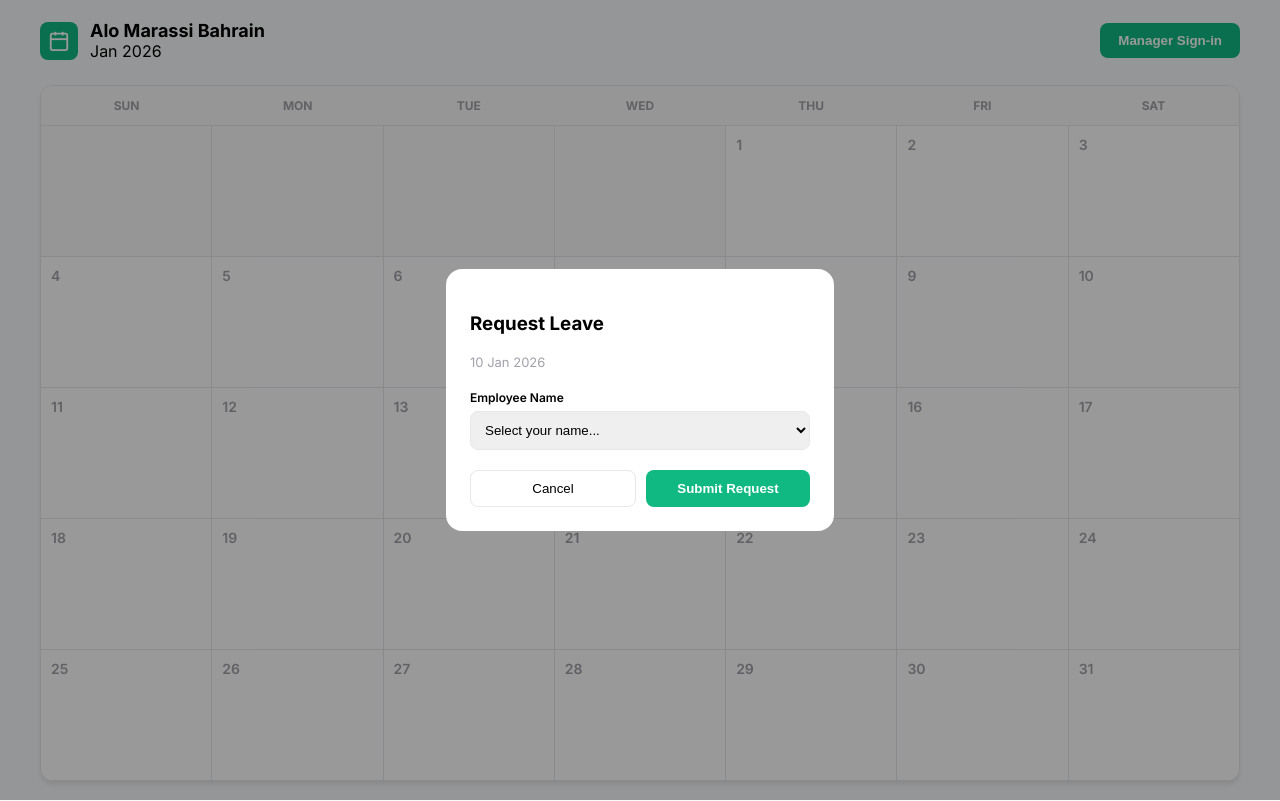
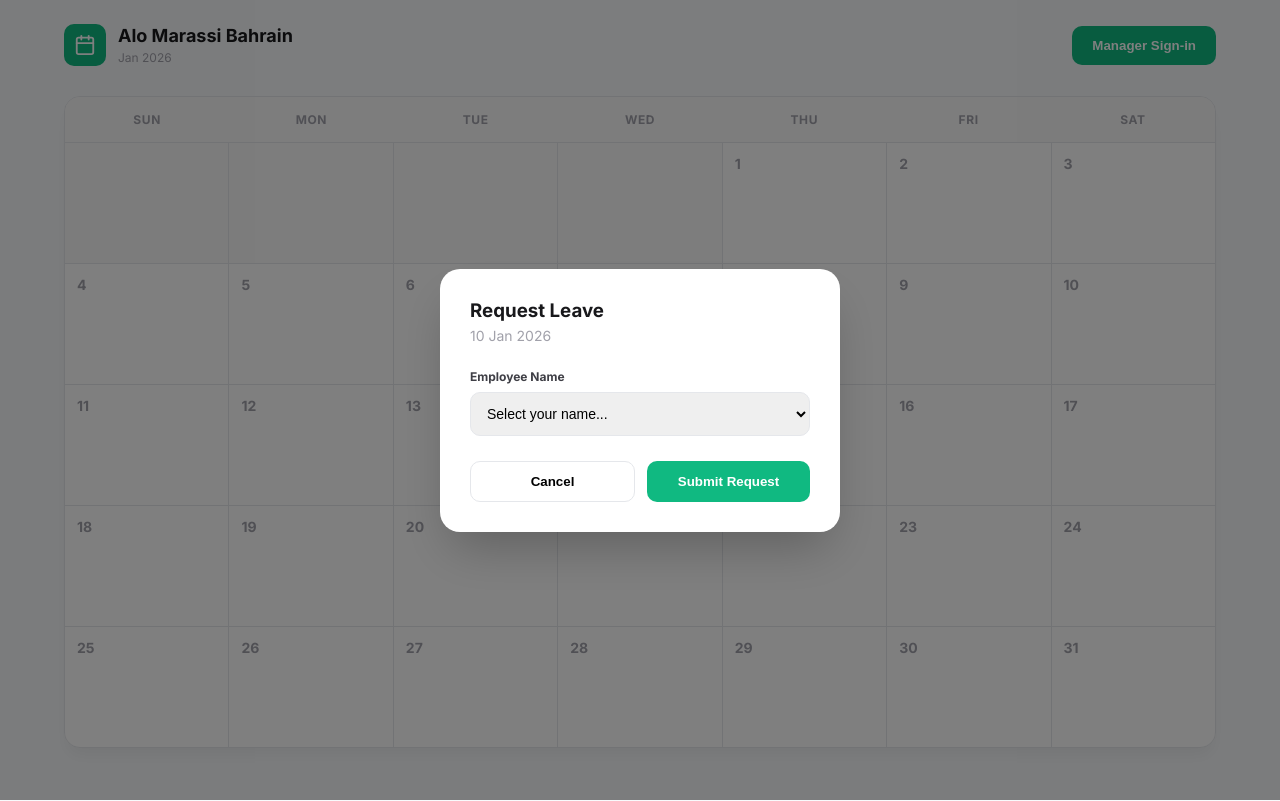
Before and after one commit to alkhayyal2201/alo, a plain HTML site: page index.html in a window 1280 px wide. Both pictures are taken after a click on the element "10". Drawn offline with Linux system fonts and the light colour scheme.

Commit message:
initial commit 99

```diff
--- a/app.js
+++ b/app.js
@@ -15,7 +15,7 @@ function renderCalendar() {
   const firstDay = new Date(year, month, 1).getDay();
   const daysInMonth = new Date(year, month + 1, 0).getDate();
 
-  // Padding for start of month
+  // Padding for empty days at start of month
   for (let i = 0; i < firstDay; i++) {
     const empty = document.createElement('div');
     empty.className = 'calendar-day empty';
@@ -28,12 +28,14 @@ function renderCalendar() {
     dayBox.className = 'calendar-day';
     dayBox.innerHTML = `<span class="day-num">${d}</span>`;
 
+    // Filter and show leaves for this day
     const dayLeaves = allLeaves.filter(l => l.day === d && l.month === month);
     dayLeaves.forEach(leave => {
       const chip = document.createElement('div');
       chip.className = `leave-chip chip-${leave.status}`;
       chip.innerHTML = `<strong>${leave.name}</strong> <span class="status-label">${leave.status}</span>`;
 
+      // If manager is logged in, allow them to click to approve/reject
       if (currentUser) {
         chip.classList.add('manager-view');
         chip.onclick = (e) => {
@@ -85,14 +87,22 @@ function handleManagerAction(leaveId) {
   renderCalendar();
 }
 
-// Auth Logic
+// Netlify Identity Handlers
 function updateUI(user) {
   currentUser = user;
-  document.getElementById('manager-info').classList.toggle('hidden', !user);
-  document.getElementById('login-btn').classList.toggle('hidden', !!user);
-  document.getElementById('logout-btn').classList.toggle('hidden', !user);
+  const managerInfo = document.getElementById('manager-info');
+  const loginBtn = document.getElementById('login-btn');
+  const logoutBtn = document.getElementById('logout-btn');
+
   if (user) {
+    managerInfo.classList.remove('hidden');
+    loginBtn.classList.add('hidden');
+    logoutBtn.classList.remove('hidden');
     document.getElementById('user-name').textContent = user.user_metadata?.full_name || "Manager";
+  } else {
+    managerInfo.classList.add('hidden');
+    loginBtn.classList.remove('hidden');
+    logoutBtn.classList.add('hidden');
   }
   renderCalendar();
 }
--- a/index.html
+++ b/index.html
@@ -15,7 +15,7 @@
     <header class="topbar">
       <div class="brand">
         <div class="brand-icon">
-          <svg width="22" height="22" viewBox="0 0 24 24" fill="none" stroke="currentColor" stroke-width="2"><rect x="3" y="4" width="18" height="18" rx="2" ry="2"/><line x1="16" y1="2" x2="16" y2="6"/><line x1="8" y1="2" x2="8" y2="6"/><line x1="3" y1="10" x2="21" y2="10"/></svg>
+          <svg width="22" height="22" viewBox="0 0 24 24" fill="none" stroke="currentColor" stroke-width="2" stroke-linecap="round" stroke-linejoin="round"><rect x="3" y="4" width="18" height="18" rx="2" ry="2"/><line x1="16" y1="2" x2="16" y2="6"/><line x1="8" y1="2" x2="8" y2="6"/><line x1="3" y1="10" x2="21" y2="10"/></svg>
         </div>
         <div class="brand-text">
           <strong>Alo Marassi Bahrain</strong>
@@ -25,12 +25,12 @@
 
       <div class="user-area">
         <div id="manager-info" class="hidden">
-          <span class="user-label">Manager:</span>
-          <div class="user-pill"><span id="user-name">Admin</span></div>
+          <span class="user-label">Logged in as:</span>
+          <div class="user-pill"><span id="user-name">Manager</span></div>
         </div>
         <button id="login-btn" class="btn-primary auth-btn">Manager Sign-in</button>
         <button id="logout-btn" class="icon-btn hidden" title="Sign out">
-          <svg width="16" height="16" viewBox="0 0 24 24" fill="none" stroke="currentColor" stroke-width="2"><path d="M9 21H5a2 2 0 0 1-2-2V5a2 2 0 0 1 2-2h4"/><polyline points="16 17 21 12 16 7"/><line x1="21" y1="12" x2="9" y2="12"/></svg>
+          <svg width="16" height="16" viewBox="0 0 24 24" fill="none" stroke="currentColor" stroke-width="2" stroke-linecap="round" stroke-linejoin="round"><path d="M9 21H5a2 2 0 0 1-2-2V5a2 2 0 0 1 2-2h4"/><polyline points="16 17 21 12 16 7"/><line x1="21" y1="12" x2="9" y2="12"/></svg>
         </button>
       </div>
     </header>
@@ -39,8 +39,7 @@
       <div class="calendar-header-days">
         <div>Sun</div><div>Mon</div><div>Tue</div><div>Wed</div><div>Thu</div><div>Fri</div><div>Sat</div>
       </div>
-      <div id="calendar-grid" class="calendar-grid">
-        </div>
+      <div id="calendar-grid" class="calendar-grid"></div>
     </div>
   </main>
 
--- a/styles.css
+++ b/styles.css
@@ -1,3 +1,5 @@
+* { box-sizing: border-box; margin: 0; padding: 0; }
+
 :root {
   --teal: #10b981;
   --teal-dark: #059669;
@@ -16,64 +18,84 @@
   --rejected-dot: #ef4444;
 }
 
-body { font-family: 'Inter', sans-serif; background: #f8fafc; margin: 0; }
+body {
+  font-family: 'Inter', system-ui, -apple-system, sans-serif;
+  background: #f8fafc;
+  color: var(--gray-900);
+}
+
 .hidden { display: none !important; }
 
-.app { max-width: 1200px; margin: 0 auto; padding: 20px; }
+/* Main Layout */
+.app { max-width: 1200px; margin: 0 auto; padding: 24px; }
 
 .topbar {
   display: flex; align-items: center; justify-content: space-between;
-  margin-bottom: 24px;
+  margin-bottom: 30px;
 }
 .brand { display: flex; align-items: center; gap: 12px; }
-.brand-icon { background: var(--teal); color: white; padding: 8px; border-radius: 8px; display: flex; }
-.brand-text strong { display: block; font-size: 18px; }
+.brand-icon {
+  background: var(--teal); color: white; padding: 10px; border-radius: 10px; display: flex;
+}
+.brand-text strong { display: block; font-size: 18px; color: var(--gray-900); }
+.brand-text span { font-size: 12px; color: var(--gray-400); }
 
-.user-area { display: flex; align-items: center; gap: 10px; }
-.user-pill { background: white; border: 1px solid var(--gray-200); padding: 6px 12px; border-radius: 20px; font-weight: 600; font-size: 13px; }
+.user-area { display: flex; align-items: center; gap: 12px; }
+.user-label { font-size: 13px; color: var(--gray-400); }
+.user-pill { background: white; border: 1px solid var(--gray-200); padding: 7px 14px; border-radius: 25px; font-weight: 600; font-size: 13px; }
 
-/* Calendar Grid */
+/* Calendar Shell */
 .calendar-container {
-  background: white; border: 1px solid var(--gray-200); border-radius: 12px; overflow: hidden;
-  box-shadow: 0 4px 6px -1px rgb(0 0 0 / 0.1);
+  background: white; border: 1px solid var(--gray-200); border-radius: 16px; overflow: hidden;
+  box-shadow: 0 10px 15px -3px rgba(0, 0, 0, 0.05);
 }
 
 .calendar-header-days {
   display: grid; grid-template-columns: repeat(7, 1fr);
   background: var(--gray-50); border-bottom: 1px solid var(--gray-200);
 }
-.calendar-header-days div { padding: 12px; text-align: center; font-size: 12px; font-weight: 700; color: var(--gray-400); text-transform: uppercase; }
+.calendar-header-days div {
+  padding: 15px; text-align: center; font-size: 12px; font-weight: 700; color: var(--gray-400); text-transform: uppercase; letter-spacing: 0.05em;
+}
 
-.calendar-grid { display: grid; grid-template-columns: repeat(7, 1fr); gap: 1px; background: var(--gray-200); }
+.calendar-grid {
+  display: grid; grid-template-columns: repeat(7, 1fr); gap: 1px; background: var(--gray-200);
+}
 
-.calendar-day { background: white; min-height: 110px; padding: 10px; cursor: pointer; transition: 0.2s; }
+.calendar-day {
+  background: white; min-height: 120px; padding: 12px; cursor: pointer; transition: background 0.2s ease;
+}
 .calendar-day:hover:not(.empty) { background: var(--teal-tint); }
 .calendar-day.empty { background: var(--gray-50); cursor: default; }
 
-.day-num { font-size: 14px; font-weight: 600; color: var(--gray-400); margin-bottom: 8px; display: block; }
+.day-num { font-size: 14px; font-weight: 700; color: var(--gray-400); margin-bottom: 10px; display: block; }
 
-/* Chips */
+/* Leave Chips */
 .leave-chip {
-  font-size: 10px; padding: 5px 8px; border-radius: 6px; margin-bottom: 4px;
-  border-left: 3px solid transparent; display: flex; flex-direction: column;
+  font-size: 11px; padding: 6px 10px; border-radius: 8px; margin-bottom: 5px;
+  border-left: 4px solid transparent; display: flex; flex-direction: column; line-height: 1.2;
 }
 .chip-pending { background: var(--pending-bg); border-color: var(--pending-dot); color: #92400e; }
 .chip-approved { background: var(--approved-bg); border-color: var(--approved-dot); color: #065f46; }
 .chip-rejected { background: var(--rejected-bg); border-color: var(--rejected-dot); color: #991b1b; }
-.status-label { font-size: 9px; opacity: 0.7; text-transform: uppercase; }
+.status-label { font-size: 9px; opacity: 0.8; text-transform: uppercase; font-weight: 700; margin-top: 2px; }
 
-.manager-view { cursor: cell; }
-.manager-view:hover { filter: brightness(0.95); transform: scale(1.02); }
+.manager-view { cursor: pointer; }
+.manager-view:hover { filter: brightness(0.95); transform: translateY(-1px); }
 
 /* Buttons & Modal */
-.btn-primary { background: var(--teal); color: white; border: none; padding: 10px 18px; border-radius: 8px; font-weight: 600; cursor: pointer; }
-.btn-secondary { background: white; border: 1px solid var(--gray-200); padding: 10px 18px; border-radius: 8px; cursor: pointer; }
-.icon-btn { background: white; border: 1px solid var(--gray-200); padding: 8px; border-radius: 8px; cursor: pointer; }
+.btn-primary { background: var(--teal); color: white; border: none; padding: 12px 20px; border-radius: 10px; font-weight: 700; cursor: pointer; transition: 0.2s; }
+.btn-primary:hover { background: var(--teal-dark); }
+.btn-secondary { background: white; border: 1px solid var(--gray-200); padding: 12px 20px; border-radius: 10px; cursor: pointer; font-weight: 600; }
 
-.modal { position: fixed; inset: 0; background: rgba(0,0,0,0.4); display: flex; align-items: center; justify-content: center; z-index: 100; }
-.modal-card { background: white; padding: 24px; border-radius: 16px; width: 340px; }
-.modal-sub { color: var(--gray-400); font-size: 13px; margin-bottom: 20px; }
-.modal-card label { display: block; font-size: 12px; font-weight: 600; margin-bottom: 6px; }
-.modal-card select { width: 100%; padding: 10px; border-radius: 8px; border: 1px solid var(--gray-200); margin-bottom: 20px; }
-.modal-actions { display: flex; gap: 10px; }
+.icon-btn { background: white; border: 1px solid var(--gray-200); padding: 10px; border-radius: 10px; cursor: pointer; color: var(--gray-400); display: flex; }
+.icon-btn:hover { color: var(--gray-900); border-color: var(--gray-400); }
+
+.modal { position: fixed; inset: 0; background: rgba(0,0,0,0.5); display: flex; align-items: center; justify-content: center; z-index: 1000; padding: 20px; }
+.modal-card { background: white; padding: 30px; border-radius: 20px; width: 100%; max-width: 400px; box-shadow: 0 25px 50px -12px rgba(0, 0, 0, 0.25); }
+.modal-card h3 { margin-bottom: 5px; }
+.modal-sub { color: var(--gray-400); font-size: 14px; margin-bottom: 25px; }
+.modal-card label { display: block; font-size: 12px; font-weight: 700; margin-bottom: 8px; color: var(--gray-700); }
+.modal-card select { width: 100%; padding: 12px; border-radius: 10px; border: 1px solid var(--gray-200); margin-bottom: 25px; font-size: 14px; outline: none; }
+.modal-actions { display: flex; gap: 12px; }
 .modal-actions button { flex: 1; }
```
